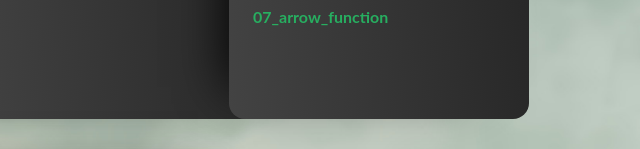
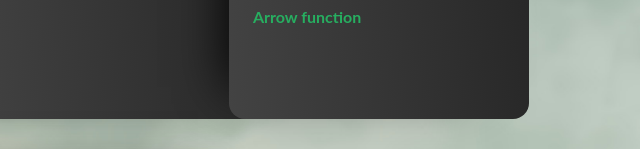
Before and after one commit to HesamMarshal/javascript_tutorial, a website: page table_of_content.html in a window 1280 px wide. Shown: the part 349-498 px from the top of the page, 622-1262 px from the left. Drawn offline with Linux system fonts and the light colour scheme.

Commit message:
change 07_arrow_functio to Arrow Function

```diff
--- a/table_of_content.html
+++ b/table_of_content.html
@@ -66,7 +66,7 @@
                 <li><a href="./04_Functions/04_parameters_arguments.js" target="_blank">Parameters vs Arguments</a></li>
                 <li><a href="./04_Functions/05_default_parameters.js" target="_blank">Default Parameters</a></li>
                 <li><a href="./04_Functions/06_argument_rest_operator.js" target="_blank">Rest Operator</a></li>
-                <li><a href="./04_Functions/07_arrow_function.js" target="_blank">07_arrow_function</a></li>
+                <li><a href="./04_Functions/07_arrow_function.js" target="_blank">Arrow function</a></li>
 
             </ul>
         </article>
```
